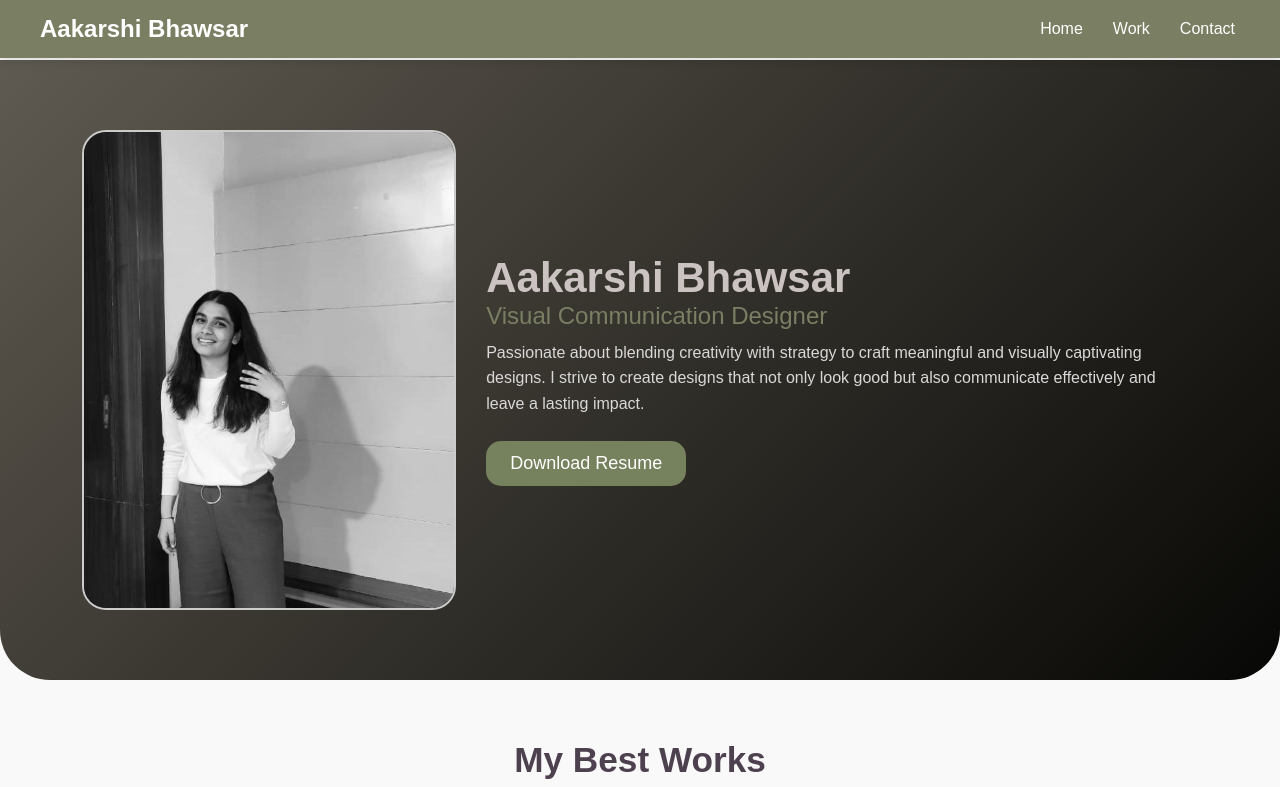
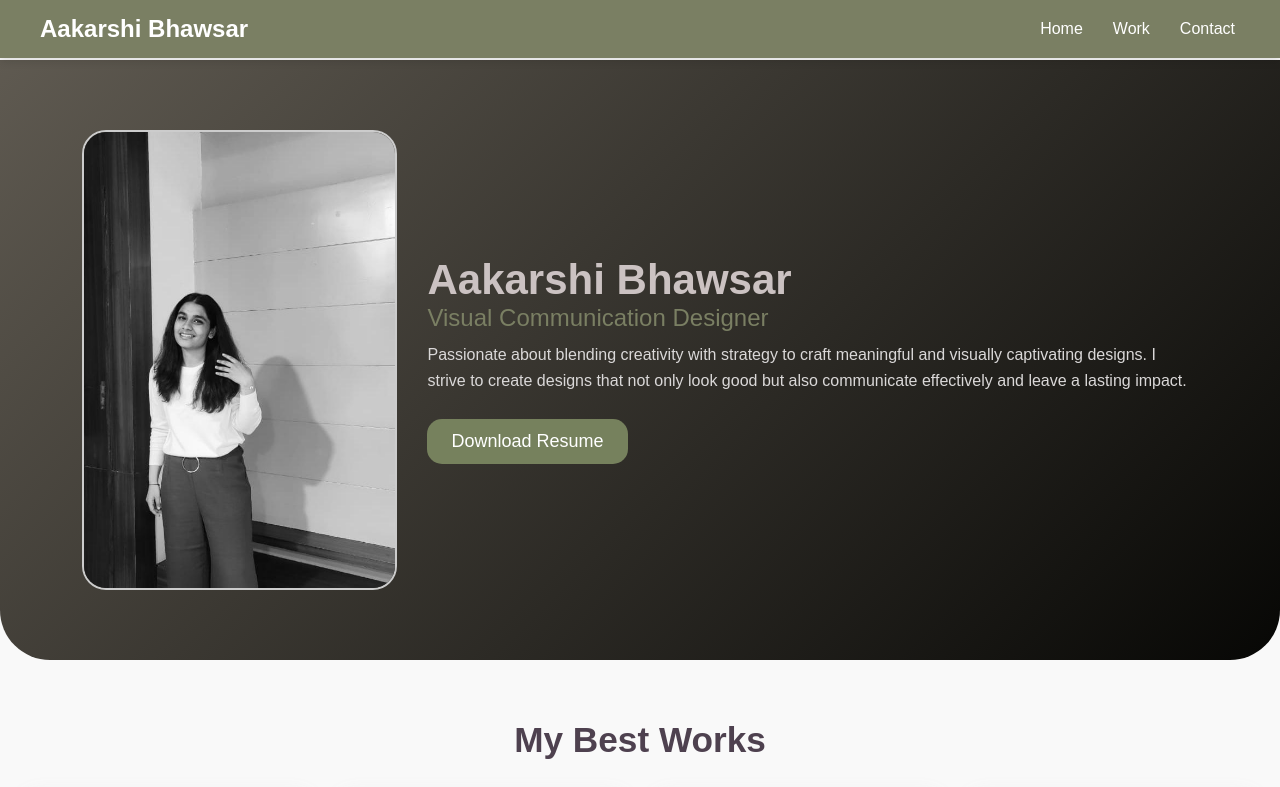
Before and after one commit to Aakarshu123/website.2, a plain HTML site: page index.html in a window 1280 px wide. Shown: the top 787 px of the page. Drawn offline with Linux system fonts and the light colour scheme; grey boxes are pictures that could not be loaded.

Commit message:
Add files via upload

```diff
--- a/styles.css
+++ b/styles.css
@@ -72,8 +72,8 @@
   }
 
   .profile-pic {
-    width: 780px;
-    height: 480px;
+    width: 360px;
+    height: 460px;
     object-fit: cover;
     border-radius: 24px;
     border: 2px solid #ccc;
```
